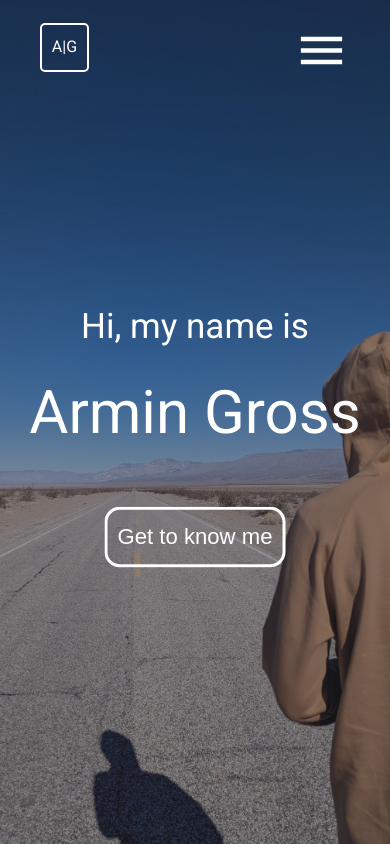
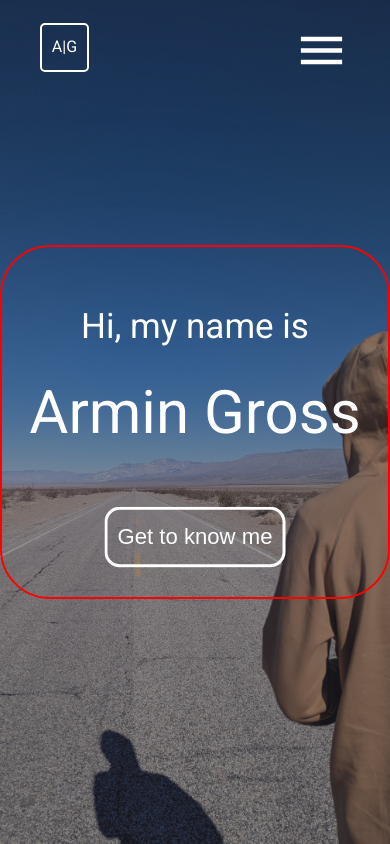
Before and after one commit to Armingross/myWebsite, a React (Create React App) app: page / in a window 390 px wide. Built offline with nearby package versions, Linux system fonts and the light colour scheme.

Commit message:
#displayAboutMe deleted and put together the centerBoxes

```diff
--- a/src/components/aboutMe/aboutMe.js
+++ b/src/components/aboutMe/aboutMe.js
@@ -124,7 +124,7 @@ export default function AboutMe(){
             {/* this img is not visible its just so that it can load and
             when its loaded the upper img is gonna be this one */}
             <img src={BgImages(page)} onLoad={imgLoaded} hidden></img>
-            <div className="display" id="displayAboutMe">
+            <div className="display displayAboutMe">
                 <MenuLogo delayTime={delayTime} page={page}/>
                 <ReactScrollWheelHandler
                 upHandler={(e) => scrollUp()}
--- a/src/components/contact/Contact.js
+++ b/src/components/contact/Contact.js
@@ -47,7 +47,7 @@ export default function Contact(){
             <img src={BgImages(page)} onLoad={imgLoaded} hidden></img>
             <div className="display">
                 <MenuLogo delayTime={delayTime} page={page}/>
-                <div className="centerBoxContact">
+                <div className="centerBox">
                     <div className="socialMediaBox">
                         <motion.div className="textIcon" whileHover={{ scale: 1.1 }}>
                             <InstagramIcon/>
--- a/src/components/home/home.js
+++ b/src/components/home/home.js
@@ -34,8 +34,8 @@ export default function Home(){
     const screenSmallSize = useMediaQuery("@media screen and (max-width: 900px)")
     const centerBoxVariant = screenSmallSize
     ? {
-        hidden: { height:"200px", boxShadow: 0},
-        show: { height:"350px", boxShadow: 0,
+        hidden: { height:"200px", boxShadow: "none"},
+        show: { height:"350px", boxShadow: "none",
             transition: {
                 delay: delayTime
             },
--- a/src/components/myWebsite.css
+++ b/src/components/myWebsite.css
@@ -36,6 +36,10 @@ body {
     justify-content: center;
     background-color: var(--blackBg);
 }
+.displayAboutMe {
+    background-color: var(--blackAbouteMeBG);
+    align-items: flex-end;
+}
 
 .centerBox {
     display: flex;
@@ -43,6 +47,9 @@ body {
     align-items: center;
     justify-content: space-evenly;
     border-radius: 50px;
+    width: 800px;
+    height: 500px;
+    box-shadow: 0px 0px 29px 7px rgba(0,0,0,0.2);
     background-color: var(--blackCenterBoxes);
 }
 
@@ -182,7 +189,10 @@ body {
     }
 
     .centerBox {
+        height: 450px;
+        box-shadow: none;
         background-color: transparent;
+        border: 2px solid red;
     }
 
     .greeting {
@@ -218,11 +228,6 @@ body {
 
 
 */
-
-#displayAboutMe {
-    background-color: var(--blackAbouteMeBG);
-    align-items: flex-end;
-}
 
 .sliderAndArrow {
     display: flex;
@@ -385,18 +390,6 @@ position relative so that the items are absolute positioned to this box and not
 
 */
 
-.centerBoxContact {
-    display: flex;
-    flex-direction: column;
-    align-items: center;
-    justify-content: space-evenly;
-    border-radius: 50px;
-    width: 800px;
-    height: 500px;
-    box-shadow: 0px 0px 29px 7px rgba(0,0,0,0.2);
-    background-color: var(--blackCenterBoxes);
-}
-
 .downloadResumeBtn {
     width: 280px;
     height: 90px;
@@ -440,12 +433,6 @@ position relative so that the items are absolute positioned to this box and not
 
 
 @media screen and (max-width: 900px) {
-    .centerBoxContact {
-        width: auto;
-        height: 450px;
-        box-shadow: none;
-        background-color: transparent;
-    }
     .downloadResumeBtn:hover {
         background-color: transparent;
     }
```
